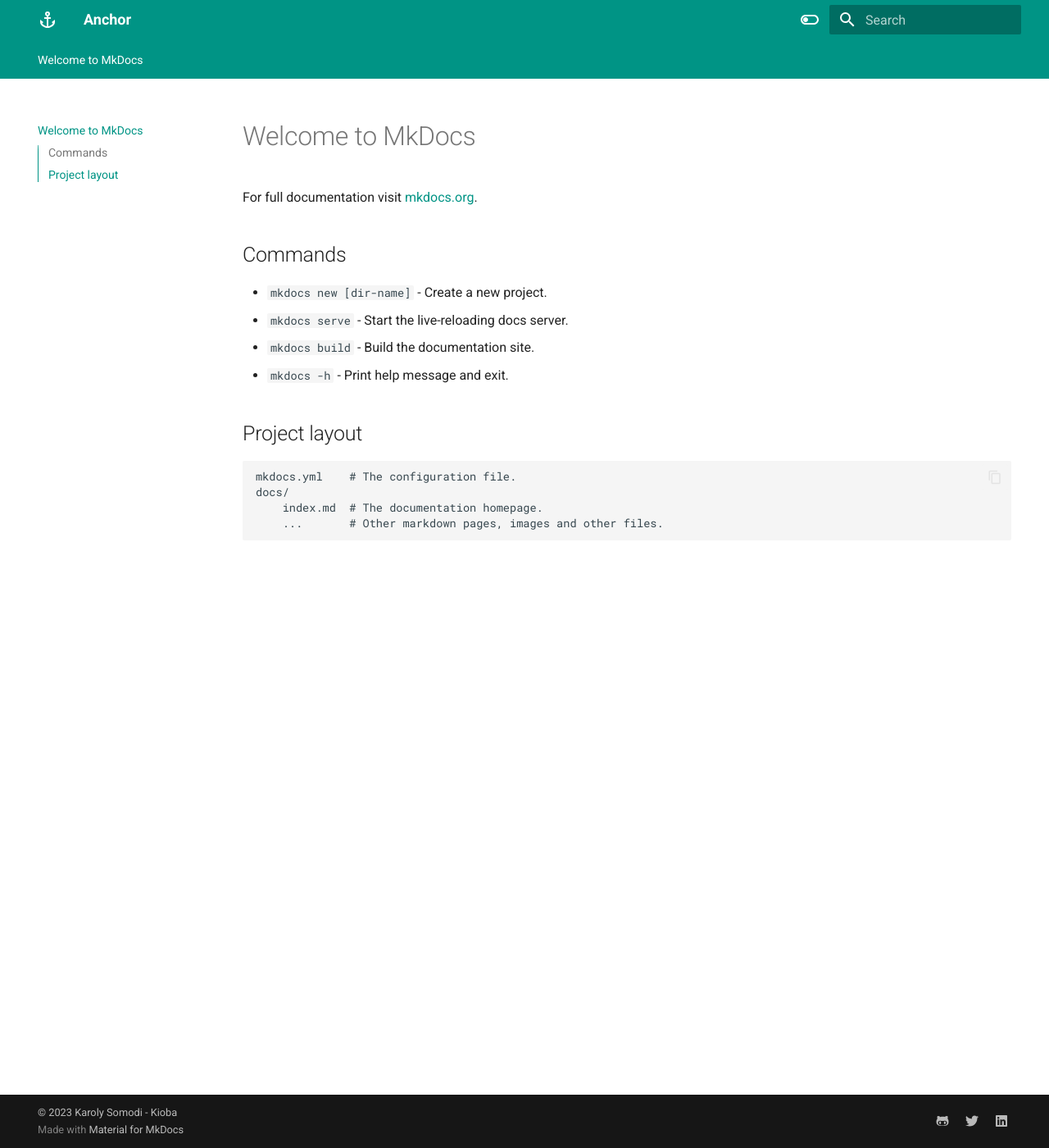
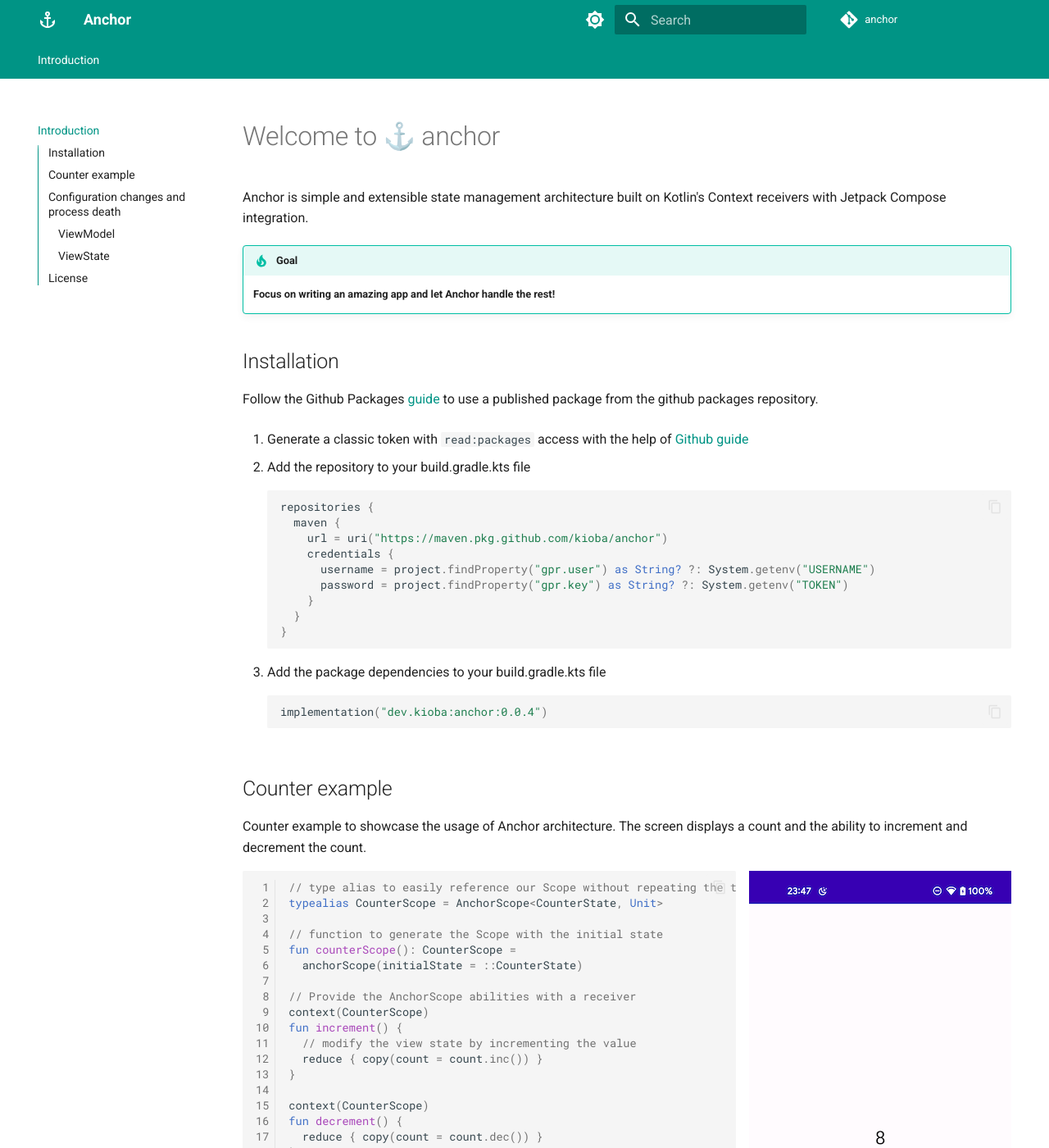
Before and after one commit to kioba/anchor, an MkDocs documentation site: the page built from docs/index.md, in a window 1280 px wide and 1400 px high. Shown: the whole window at 82% size. Built offline with MkDocs 1.6.1 and Material for MkDocs 9.7.7, drawn with Linux system fonts in a browser that asks for light colours; comment, search, counter and statistics services are not loaded; some of the changed text lies outside the part shown.

Commit message:
:memo: provide setup and counter example documentation and update the README.md

````diff
--- a/docs/index.md
+++ b/docs/index.md
@@ -1,17 +1,130 @@
-# Welcome to MkDocs
+# Welcome to ⚓️ anchor
 
-For full documentation visit [mkdocs.org](https://www.mkdocs.org).
+Anchor is simple and extensible state management architecture built on Kotlin's Context receivers
+with Jetpack Compose integration.
 
-## Commands
+!!! tip "Goal"
+    **Focus on writing an amazing app and let Anchor handle the rest!**
 
-* `mkdocs new [dir-name]` - Create a new project.
-* `mkdocs serve` - Start the live-reloading docs server.
-* `mkdocs build` - Build the documentation site.
-* `mkdocs -h` - Print help message and exit.
 
-## Project layout
+## Installation
 
-    mkdocs.yml    # The configuration file.
-    docs/
-        index.md  # The documentation homepage.
-        ...       # Other markdown pages, images and other files.
+Follow the Github
+Packages [guide](https://docs.github.com/en/packages/working-with-a-github-packages-registry/working-with-the-gradle-registry#using-a-published-package)
+to use a published package from the github packages repository.
+
+1. Generate a classic token with `read:packages` access with the help
+   of [Github guide](https://docs.github.com/en/packages/working-with-a-github-packages-registry/working-with-the-gradle-registry#authenticating-to-github-packages)
+
+2. Add the repository to your build.gradle.kts file
+
+    ```kotlin
+    repositories {
+      maven {
+        url = uri("https://maven.pkg.github.com/kioba/anchor")
+        credentials {
+          username = project.findProperty("gpr.user") as String? ?: System.getenv("USERNAME")
+          password = project.findProperty("gpr.key") as String? ?: System.getenv("TOKEN")
+        }
+      }
+    }
+    ```
+
+3. Add the package dependencies to your build.gradle.kts file
+
+    ```kotlin
+    implementation("dev.kioba:anchor:0.0.4")
+    ```
+
+## Counter example
+
+Counter example to showcase the usage of Anchor architecture. The screen displays a count and the
+ability to increment and decrement the count.
+
+![counter example](images/counter_example_small.png){ align=right }
+
+```kotlin linenums="1"
+// type alias to easily reference our Scope without repeating the type arguments
+typealias CounterScope = AnchorScope<CounterState, Unit>
+
+// function to generate the Scope with the initial state
+fun counterScope(): CounterScope =
+  anchorScope(initialState = ::CounterState)
+
+// Provide the AnchorScope abilities with a receiver
+context(CounterScope)
+fun increment() {
+  // modify the view state by incrementing the value
+  reduce { copy(count = count.inc()) }
+}
+
+context(CounterScope)
+fun decrement() {
+  reduce { copy(count = count.dec()) }
+}
+```
+
+```kotlin linenums="19" hl_lines="3 4 20 21 22"
+@Composable
+fun CounterUi() {
+  // Scope computations are remembered and retained across configuration changes
+  RememberAnchor(scope = ::counterScope) { state ->
+    Scaffold { paddingValues ->
+      Box(
+        modifier = Modifier
+          .padding(paddingValues)
+          .fillMaxSize()
+      ) {
+        Column(modifier = Modifier.align(Center)) {
+          Text(
+            modifier = Modifier.Companion.align(CenterHorizontally),
+            text = state.count.toString(),
+            style = MaterialTheme.typography.headlineMedium,
+          )
+          Spacer(modifier = Modifier.size(32.dp))
+          Row {
+            Button(
+              // within a RememberAnchor actions can be executed
+              // without the requirement to pass around the scope
+              onClick = anchor(::decrement)
+            ) { DecrementIcon() }
+            Spacer(modifier = Modifier.size(16.dp))
+            Button(
+              onClick = anchor(::increment),
+            ) { IncrementIcon() }
+          }
+        }
+      }
+    }
+  }
+}
+```
+
+## Configuration changes and process death
+
+TBD
+
+### ViewModel
+
+TBD
+
+### ViewState
+
+TBD
+
+License
+--------
+
+    Copyright 2023 Karoly Somodi
+
+    Licensed under the Apache License, Version 2.0 (the "License");
+    you may not use this file except in compliance with the License.
+    You may obtain a copy of the License at
+
+       http://www.apache.org/licenses/LICENSE-2.0
+
+    Unless required by applicable law or agreed to in writing, software
+    distributed under the License is distributed on an "AS IS" BASIS,
+    WITHOUT WARRANTIES OR CONDITIONS OF ANY KIND, either express or implied.
+    See the License for the specific language governing permissions and
+    limitations under the License.
--- a/mkdocs.yml
+++ b/mkdocs.yml
@@ -1,4 +1,11 @@
 site_name: Anchor
+repo_name: anchor
+repo_url: https://github.com/kioba/anchor
+site_description: "A lightweight architecture for Compose state management"
+
+copyright: |
+  &copy; 2023 <a href="https://github.com/kioba"  target="_blank" rel="noopener">Karoly Somodi - Kioba</a>
+
 theme:
   name: material
   favicon: images/anchor.png
@@ -18,13 +25,13 @@
   palette:
     - scheme: default
       toggle:
-        icon: material/toggle-switch-off-outline
+        icon: material/brightness-7
         name: Switch to dark mode
       primary: teal
       accent: purple
     - scheme: slate
       toggle:
-        icon: material/toggle-switch
+        icon: material/brightness-4
         name: Switch to light mode
       primary: teal
       accent: lime
@@ -55,5 +62,5 @@
   - pymdownx.mark
   - attr_list
 
-copyright: |
-  &copy; 2023 <a href="https://github.com/kioba"  target="_blank" rel="noopener">Karoly Somodi - Kioba</a>
+nav:
+  - 'Introduction': index.md
````
Also changed, not shown: README.md (+72 -3 lines), docs/documents.md (added, +17 -0 lines), docs/images/counter_example.png (added), docs/images/counter_example_small.png (added), 3 other files.
